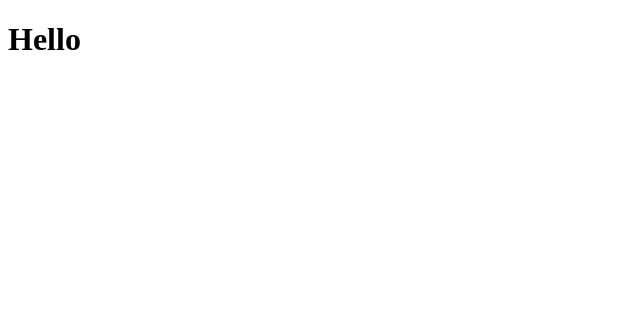
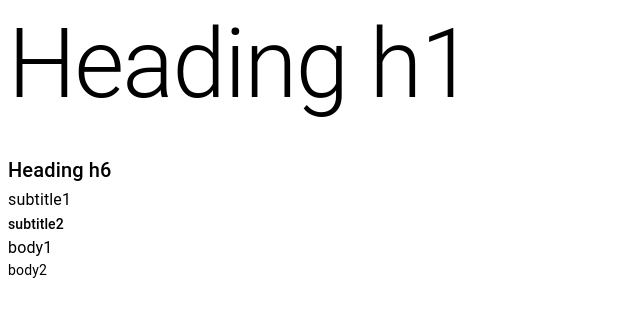
Before and after one commit to Shipra-AGRA/React-MUI, a React (Vite) app: page / in a window 1280 px wide. Shown: the top 316 px of the page, without its empty margins (0-640 px from the left). Built offline with nearby package versions, Linux system fonts and the light colour scheme.

Commit message:
installed mui and learned about typography

```diff
--- a/App.js
+++ b/App.js
@@ -1,10 +1,11 @@
 import ReactDOM from 'react-dom/client'
+import MuiTypography from './src/components/MuiTypography'
 
 const App=()=>{
     console.log("hello")
     return(
         <>
-        <h1>Hello</h1>
+        <MuiTypography/>
         </>
     )
 }
--- a/package.json
+++ b/package.json
@@ -9,6 +9,9 @@
   "license": "ISC",
   "description": "",
   "dependencies": {
+    "@emotion/react": "^11.14.0",
+    "@emotion/styled": "^11.14.1",
+    "@mui/material": "^7.2.0",
     "parcel": "^2.15.4",
     "react": "^19.1.0",
     "react-dom": "^19.1.0"
--- /dev/null
+++ b/src/components/MuiTypography.tsx
@@ -0,0 +1,17 @@
+import { Typography } from "@mui/material"
+
+const MuiTypography=()=>{
+ return(
+        <>
+        <Typography variant='h1' gutterBottom component='h6'>Heading h1</Typography>
+        <Typography variant='h6'>Heading h6</Typography>
+
+        <Typography variant='subtitle1'>subtitle1</Typography>
+        <Typography variant='subtitle2'>subtitle2</Typography>
+
+        <Typography variant='body1'>body1</Typography>
+        <Typography variant='body2'>body2</Typography>
+        </>
+    )
+}
+export default MuiTypography
```
Also changed, not shown: 1 other file (tests, documents, lock files or other folders).
